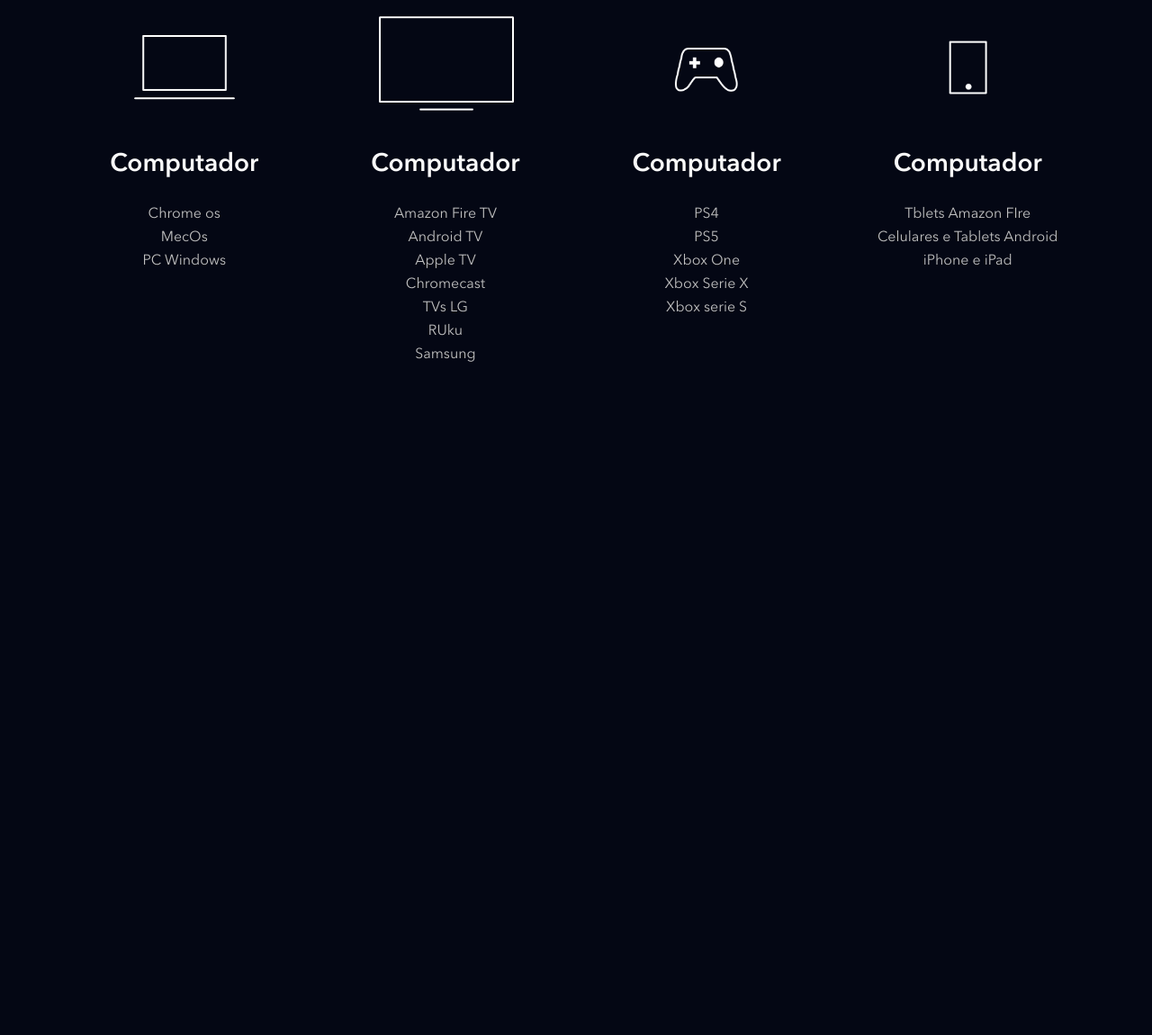
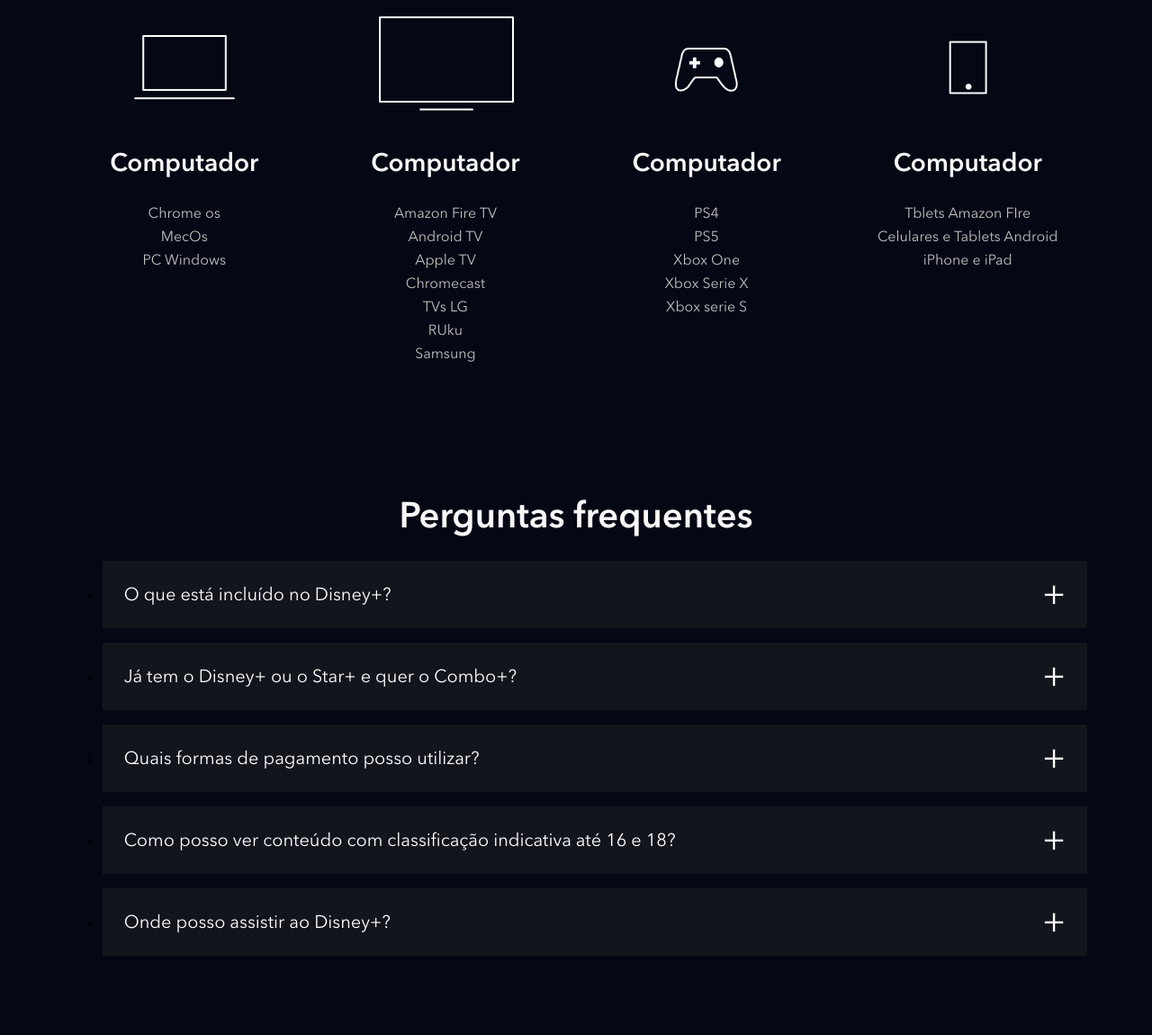
Before and after one commit to Henriquedearaujo/clone_disneyplus, a website: page index.html in a window 1280 px wide. Shown: the part 3913-5063 px from the top of the page at 90% size. Before the commit the page ends 4390 px from the top, so only its background shows below. Drawn offline with nearby package versions, Linux system fonts and the light colour scheme; files that its build step writes are made by us from their sources; files whose address does not match are found by name.

Commit message:
question

```diff
--- a/index.html
+++ b/index.html
@@ -211,6 +211,63 @@
             </li>
         </ul>
     </section>
+    <section class="faq">
+        <h2 class="title">Perguntas frequentes</h2>
+        <ul class="faq__questions">
+            <li class="faq__questions__item">
+                <div class="faq__questions__item__question " data-faq-question>
+                    O que está incluído no Disney+?
+                </div>
+                <ul class="faq__questions__item__answer text--big ">
+                   <p>O Disney+ oferece:</p>
+                    <li>Experiência de entretenimento exclusiva.</li>
+                    <li>As melhores histórias da Disney, Pixar, Marvel, Star Wars e National Geographic, tudo em um só lugar.</li>
+                    <li>Downloads ilimitados em até 10 dispositivos compatíveis.</li>
+                    <li>Mais de 300 títulos em 4K UHD e HDR.</li>
+                    <li>A possibilidade de assistir em até 4 dispositivos compatíveis simultaneamente sem custo adicional.</li>
+                    <li>IMAX Enhanced: disponível para alguns títulos da Marvel em dispositivos compatíveis com o Disney+.</li>
+                </ul>
+            </li>
+            <li class="faq__questions__item">
+                <div class="faq__questions__item__question " data-faq-question>
+                    Já tem o Disney+ ou o Star+ e quer o Combo+?
+                </div>
+                <ul class="faq__questions__item__answer text--big ">
+                   <p>Ao assinar o Combo+:</p>
+                    <li>O valor da sua assinatura existente será descontado do preço do Combo+.</li>
+                    <li>Se você assina o plano mensal, o valor que você paga mensalmente será descontado do preço do Combo+.</li>
+                    <li>Se você tem uma assinatura anual do Disney+ cobrada diretamente pelo Disney+, não é possível mudar para o Combo+ no momento. Entre em contato com o suporte do Disney+ para conhecer suas opções.</li>
+                    <li>Você vai receber um e-mail com os valores detalhados assim que finalizar o pagamento.</li>
+                    <li>Lembre-se: você pode cancelar a assinatura quando quiser..</li>
+                    <p>No momento, apenas a assinatura mensal do Combo+ está disponível.</p>
+                </ul>
+            </li>
+            <li class="faq__questions__item">
+                <div class="faq__questions__item__question " data-faq-question>
+                    Quais formas de pagamento posso utilizar?
+                </div>
+                <ul class="faq__questions__item__answer text--big ">
+                   <p>Você pode utilizar: cartão de débito, cartão de crédito, PayPal, Mercado Pago, e também empresas parceiras como Google Play Store, App Store da Apple; Mercado Livre e provedores locais de TV, telefonia e internet.</p>
+                </ul>
+            </li>
+            <li class="faq__questions__item">
+                <div class="faq__questions__item__question " data-faq-question>
+                    Como posso ver conteúdo com classificação indicativa até 16 e 18?
+                </div>
+                <ul class="faq__questions__item__answer text--big ">
+                   <p>Para poder acessar o catálogo completo que inclui conteúdo com classificação indicativa até 16 e 18, todos os usuários do Disney+ na América Latina devem atualizar as configurações de controle parental do perfil. É possível restringir o conteúdo de cada perfil e também adicionar um PIN de bloqueio. Os usuários que preferirem manter a configuração atual vão continuar aproveitando o Disney+ com a classificação indicativa até 14, podendo alterá-la a qualquer momento em "Editar Perfis".</p>
+                </ul>
+            </li>
+            <li class="faq__questions__item">
+                <div class="faq__questions__item__question " data-faq-question>
+                    Onde posso assistir ao Disney+?
+                </div>
+                <ul class="faq__questions__item__answer text--big ">
+                   <p>O aplicativo do Disney+ está disponível em dispositivos móveis, navegadores, videogames, decodificadores e smart TVs. Confira <span><a href="" class=" text--big"> a lista completa de dispositivos compatíveis na Central de ajuda.</a></span></p>
+                </ul>
+            </li>
+        </ul>
+    </section>
 
     <script src="./src/main.js"></script>
 </body>
--- a/src/main.js
+++ b/src/main.js
@@ -1,5 +1,7 @@
 document.addEventListener("DOMContentLoaded", function () {
   const buttons = document.querySelectorAll("[data-tab-button]");
+  const question = document.querySelectorAll("[data-faq-question]");
+
 
   for (let i = 0; i < buttons.length; i++) {
     buttons[i].addEventListener("click", function (botao) {
@@ -11,7 +13,18 @@
       botao.target.classList.add('shows__tabs__button--is-active')
     });
   }
+
+  for (let i = 0; i < question.length; i++) {
+    question[i].addEventListener('click', abreOuFechaResposta);
+  }
 });
+
+function abreOuFechaResposta(elemento) {
+  const classe = 'faq__questions__item--is-open';
+  const elementoPai = elemento.target.parentNode;
+
+  elementoPai.classList.toggle(classe)
+}
 
 function removeBotaoAtivo() {
     const buttons = document.querySelectorAll('[data-tab-button]');
--- /dev/null
+++ b/src/styles/_faq.scss
@@ -0,0 +1,64 @@
+.faq {
+    padding: 5.6vw;
+
+    h2 {
+        text-align: center;
+        margin-bottom: 24px;
+    }
+
+    li {
+        margin-left: 42px;
+        margin-bottom: 1rem;
+    }
+
+    p {
+        margin-bottom: 1rem;
+    }
+
+    &__questions {
+
+        &__item {
+            background-color: #13151d;
+            margin-bottom: 16px;
+
+            &__question {
+                color: #fff;
+                font-size: 20px;
+                padding: 24px;
+                display: block;
+                cursor: pointer;
+                position: relative;
+
+                &::after {
+                    content: '+';
+                    position: absolute;
+                    top: 0;
+                    right: 24px;
+                    height: 100%;
+                    display: flex;
+                    align-items: center;
+                    font-size: 40px;
+                }
+            }
+
+            &__answer {
+                height: 0;
+                overflow: hidden;
+                padding-left: 24px;
+                transition: height, .3s ease;
+            }
+
+            &--is-open {
+                .faq__questions__item__question::after {
+                    content: '-';
+                }
+                .faq__questions__item__answer {
+                    height: auto;
+                    padding-bottom: 24px;
+                    transition: height, .3s ease;
+                }
+            }
+        }
+
+    }
+}
--- a/src/styles/main.scss
+++ b/src/styles/main.scss
@@ -3,6 +3,7 @@
 @use 'shows';
 @use 'plans';
 @use 'availabel-devices';
+@use 'faq';
 
 @font-face {
     font-family: Avenir;
```
